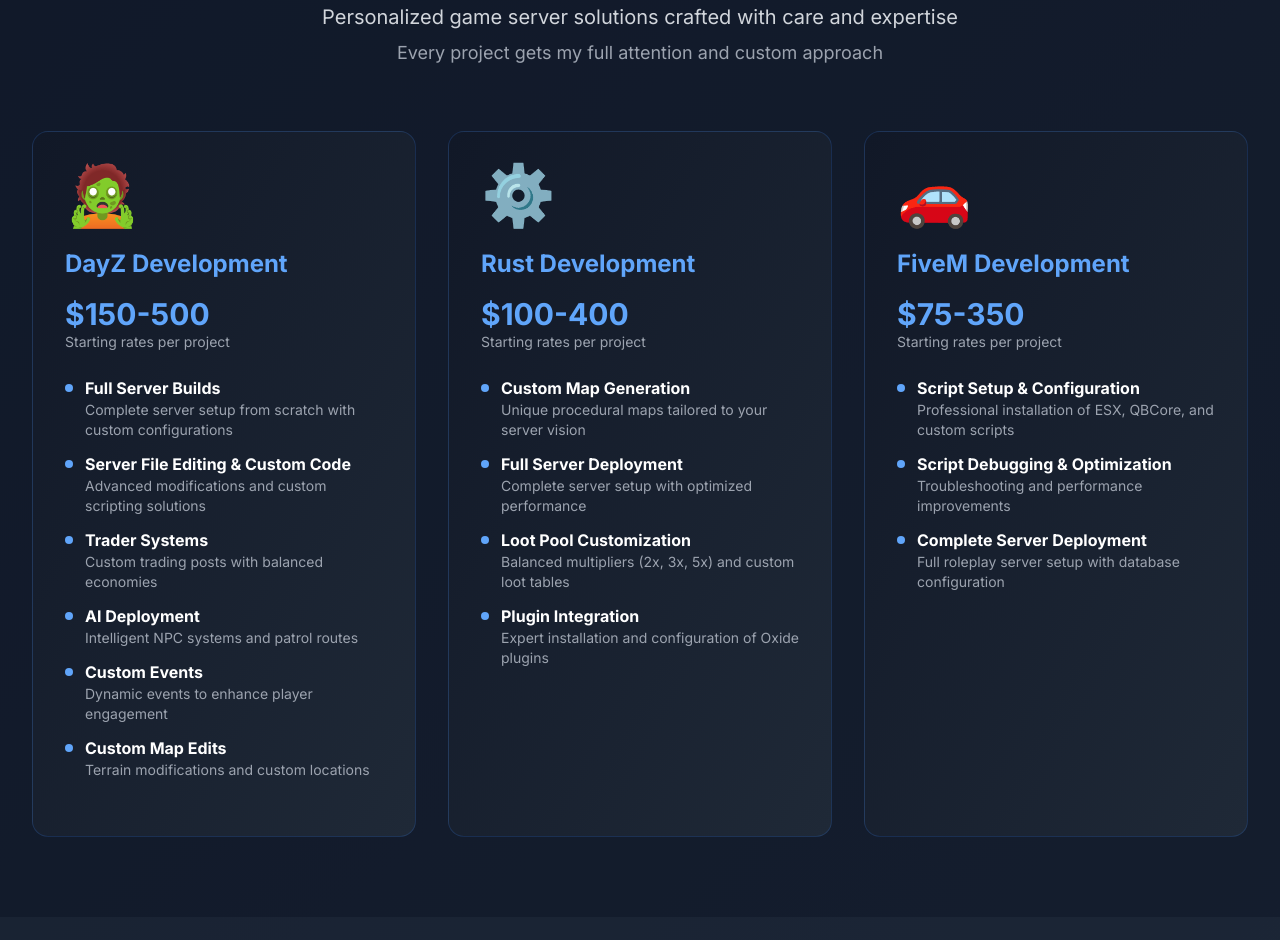
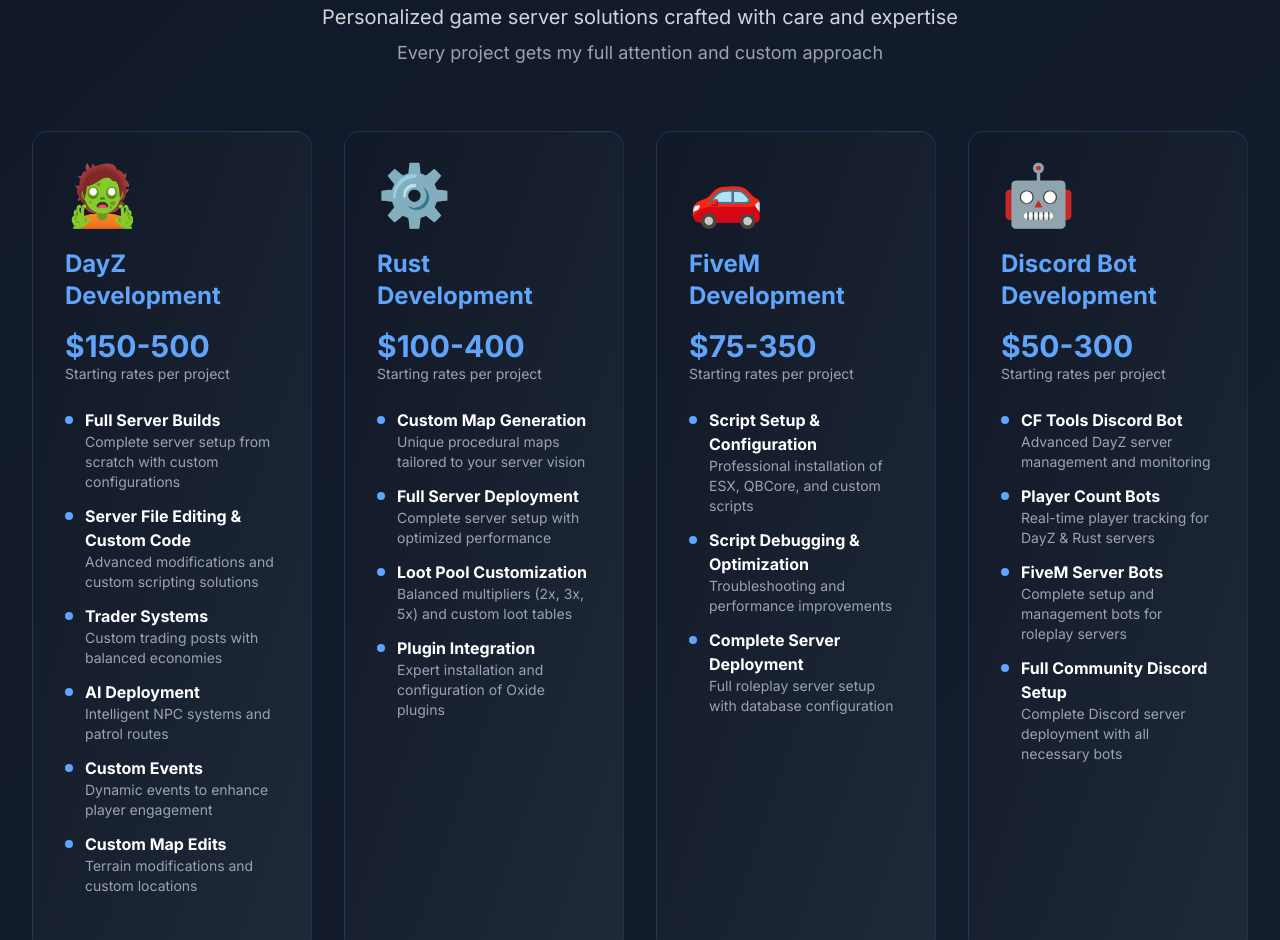
Before and after one commit to KuraiDevelopment/Portfolio-Website, a plain HTML site: page index.html in a window 1280 px wide. Shown: the part 933-1873 px from the top of the page. Drawn offline with nearby package versions, Linux system fonts and the light colour scheme.

Commit message:
Update index.html

```diff
--- a/index.html
+++ b/index.html
@@ -127,7 +127,7 @@
                 <p class="text-lg text-gray-400 mt-2">Every project gets my full attention and custom approach</p>
             </div>
 
-            <div class="grid md:grid-cols-3 gap-8">
+            <div class="grid md:grid-cols-2 lg:grid-cols-4 gap-8">
                 <!-- DayZ Card -->
                 <div class="card-hover bg-gradient-to-br from-gray-900 to-gray-800 border border-blue-500/20 rounded-2xl p-8 text-white">
                     <div class="text-6xl mb-6">🧟</div>
@@ -250,6 +250,46 @@
                             <div>
                                 <strong class="text-white">Complete Server Deployment</strong>
                                 <p class="text-sm text-gray-400">Full roleplay server setup with database configuration</p>
+                            </div>
+                        </li>
+                    </ul>
+                </div>
+
+                <!-- Discord Bot Development Card -->
+                <div class="card-hover bg-gradient-to-br from-gray-900 to-gray-800 border border-blue-500/20 rounded-2xl p-8 text-white">
+                    <div class="text-6xl mb-6">🤖</div>
+                    <h3 class="text-2xl font-bold mb-4 text-blue-400">Discord Bot Development</h3>
+                    <div class="mb-6">
+                        <span class="text-3xl font-bold text-blue-400">$50-300</span>
+                        <span class="text-gray-400 text-sm block">Starting rates per project</span>
+                    </div>
+                    <ul class="space-y-3 text-gray-300 mb-6">
+                        <li class="skill-item flex items-start" style="animation-delay: 0.1s;">
+                            <span class="w-2 h-2 bg-blue-400 rounded-full mr-3 mt-2 flex-shrink-0"></span>
+                            <div>
+                                <strong class="text-white">CF Tools Discord Bot</strong>
+                                <p class="text-sm text-gray-400">Advanced DayZ server management and monitoring</p>
+                            </div>
+                        </li>
+                        <li class="skill-item flex items-start" style="animation-delay: 0.2s;">
+                            <span class="w-2 h-2 bg-blue-400 rounded-full mr-3 mt-2 flex-shrink-0"></span>
+                            <div>
+                                <strong class="text-white">Player Count Bots</strong>
+                                <p class="text-sm text-gray-400">Real-time player tracking for DayZ & Rust servers</p>
+                            </div>
+                        </li>
+                        <li class="skill-item flex items-start" style="animation-delay: 0.3s;">
+                            <span class="w-2 h-2 bg-blue-400 rounded-full mr-3 mt-2 flex-shrink-0"></span>
+                            <div>
+                                <strong class="text-white">FiveM Server Bots</strong>
+                                <p class="text-sm text-gray-400">Complete setup and management bots for roleplay servers</p>
+                            </div>
+                        </li>
+                        <li class="skill-item flex items-start" style="animation-delay: 0.4s;">
+                            <span class="w-2 h-2 bg-blue-400 rounded-full mr-3 mt-2 flex-shrink-0"></span>
+                            <div>
+                                <strong class="text-white">Full Community Discord Setup</strong>
+                                <p class="text-sm text-gray-400">Complete Discord server deployment with all necessary bots</p>
                             </div>
                         </li>
                     </ul>
@@ -423,5 +463,5 @@
             observer.observe(card);
         });
     </script>
-<script>(function(){function c(){var b=a.contentDocument||a.contentWindow.document;if(b){var d=b.createElement('script');d.innerHTML="window.__CF$cv$params={r:'96e63fb5a504610f',t:'MTc1NTA2NzUxOC4wMDAwMDA='};var a=document.createElement('script');a.nonce='';a.src='/cdn-cgi/challenge-platform/scripts/jsd/main.js';document.getElementsByTagName('head')[0].appendChild(a);";b.getElementsByTagName('head')[0].appendChild(d)}}if(document.body){var a=document.createElement('iframe');a.height=1;a.width=1;a.style.position='absolute';a.style.top=0;a.style.left=0;a.style.border='none';a.style.visibility='hidden';document.body.appendChild(a);if('loading'!==document.readyState)c();else if(window.addEventListener)document.addEventListener('DOMContentLoaded',c);else{var e=document.onreadystatechange||function(){};document.onreadystatechange=function(b){e(b);'loading'!==document.readyState&&(document.onreadystatechange=e,c())}}}})();</script></body>
+<script>(function(){function c(){var b=a.contentDocument||a.contentWindow.document;if(b){var d=b.createElement('script');d.innerHTML="window.__CF$cv$params={r:'96e6560ca52ea3ae',t:'MTc1NTA2ODQzMy4wMDAwMDA='};var a=document.createElement('script');a.nonce='';a.src='/cdn-cgi/challenge-platform/scripts/jsd/main.js';document.getElementsByTagName('head')[0].appendChild(a);";b.getElementsByTagName('head')[0].appendChild(d)}}if(document.body){var a=document.createElement('iframe');a.height=1;a.width=1;a.style.position='absolute';a.style.top=0;a.style.left=0;a.style.border='none';a.style.visibility='hidden';document.body.appendChild(a);if('loading'!==document.readyState)c();else if(window.addEventListener)document.addEventListener('DOMContentLoaded',c);else{var e=document.onreadystatechange||function(){};document.onreadystatechange=function(b){e(b);'loading'!==document.readyState&&(document.onreadystatechange=e,c())}}}})();</script></body>
 </html>
```
